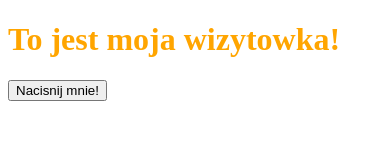
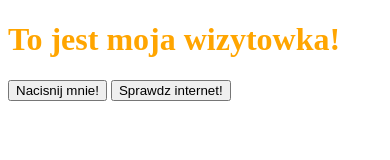
Before and after one commit to damiandzierzak/phonegap, a plain HTML site: page www/index.html in a window 390 px wide. Drawn offline with Linux system fonts and the light colour scheme; some packages are replaced by stand-ins of ours.

Commit message:
add network

```diff
--- a/config.xml
+++ b/config.xml
@@ -13,5 +13,5 @@
 
 	<plugin name="cordova-plugin-device" spec="~1.1.4" />
 	<plugin name="cordova-plugin-dialogs" spec="~1.3.1" />
-
+	<plugin name="cordova-plugin-network-information" spec="~1.3.1" />
 </widget>
--- a/www/index.html
+++ b/www/index.html
@@ -9,5 +9,8 @@
 	<body onload="init()">
 		<h1>To jest moja wizytowka!</h1>
 		<input type="button" onclick="pesonalData()" value="Nacisnij mnie!">
+
+		<input type="button" onclick="checkConnection()" value="Sprawdz internet!">
+
 	</body>
 </html>
--- a/www/js/pgb.js
+++ b/www/js/pgb.js
@@ -15,3 +15,19 @@ function pesonalData() {
 		'Field of study: IT';
 	navigator.notification.alert(data);
 }
+
+function checkConnection() {
+    var networkState = navigator.connection.type;
+
+    var states = {};
+    states[Connection.UNKNOWN]  = 'Unknown connection';
+    states[Connection.ETHERNET] = 'Ethernet connection';
+    states[Connection.WIFI]     = 'WiFi connection';
+    states[Connection.CELL_2G]  = 'Cell 2G connection';
+    states[Connection.CELL_3G]  = 'Cell 3G connection';
+    states[Connection.CELL_4G]  = 'Cell 4G connection';
+    states[Connection.CELL]     = 'Cell generic connection';
+    states[Connection.NONE]     = 'No network connection';
+
+    alert('Connection type: ' + states[networkState]);
+}
```
